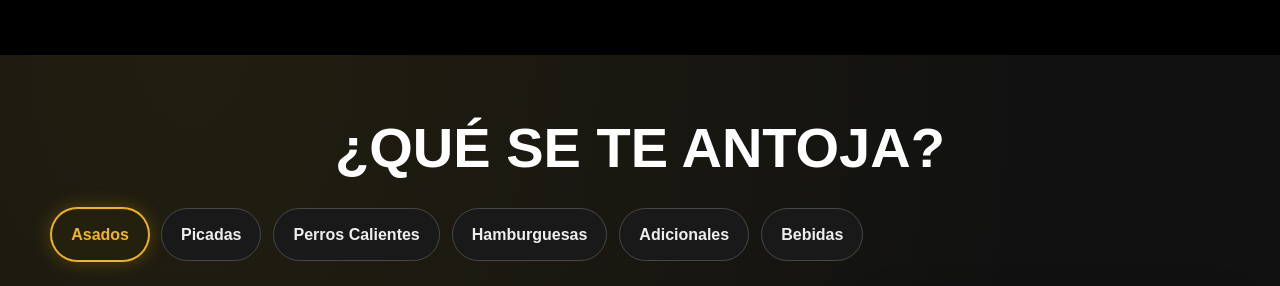
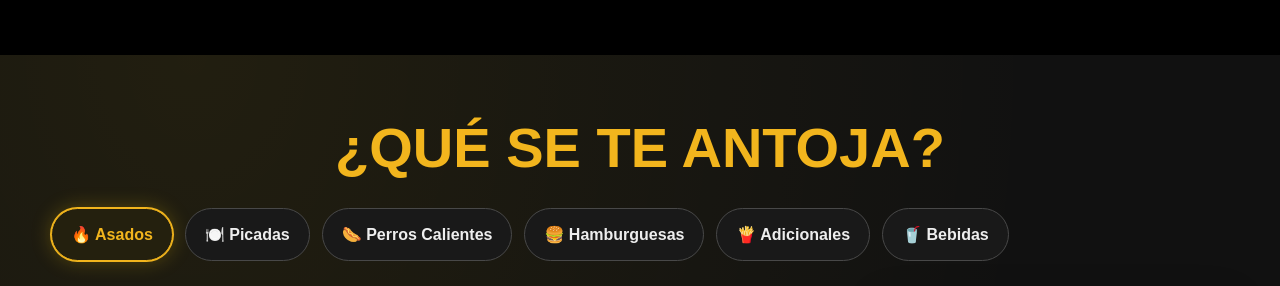
Before and after one commit to adrianrios22/ASADERO-XL, a plain HTML site: page index.html in a window 1280 px wide. Shown: the part 920-1206 px from the top of the page. Drawn offline with Linux system fonts and the light colour scheme.

Commit message:
Add files via upload

```diff
--- a/index.html
+++ b/index.html
@@ -568,6 +568,8 @@
        ======================================================= */
     .menu-esencial {background: radial-gradient(ellipse at 15% 0%,rgba(255,206,0,.07),transparent 55%),var(--fondo-2);}
     .menu-cabecera {margin-bottom:32px}
+    /* Título con el mismo amarillo de los controles de la carta. */
+    .menu-cabecera .titulo-seccion {color:var(--principal)}
     .categorias-pestanas {display:flex;flex-wrap:wrap;gap:12px;margin-bottom:28px;scroll-margin-top:100px}
     .pestana-menu {cursor:pointer;display:flex;align-items:center;gap:9px;padding:13px 19px;border:1.5px solid #484848;border-radius:999px;background:#191919;color:#eee;font-weight:800;transition:border-color .25s,transform .25s,box-shadow .25s,background .25s}
     .pestana-menu:hover {border-color:var(--principal);transform:translateY(-2px)}
@@ -1364,7 +1366,7 @@
     [...new Set(PRODUCTOS.map(p=>p.categoria))].forEach(cat=>{
       const boton=document.createElement("button");
       boton.type="button";boton.className="pestana-menu";
-      boton.textContent=cat;
+      boton.textContent=`${ICONOS[cat] || "🍽️"}  ${cat}`;
       boton.dataset.categoria=cat;
       boton.addEventListener("click", () => activarCategoria(cat));
       contenedorPestanas.append(boton);
```
